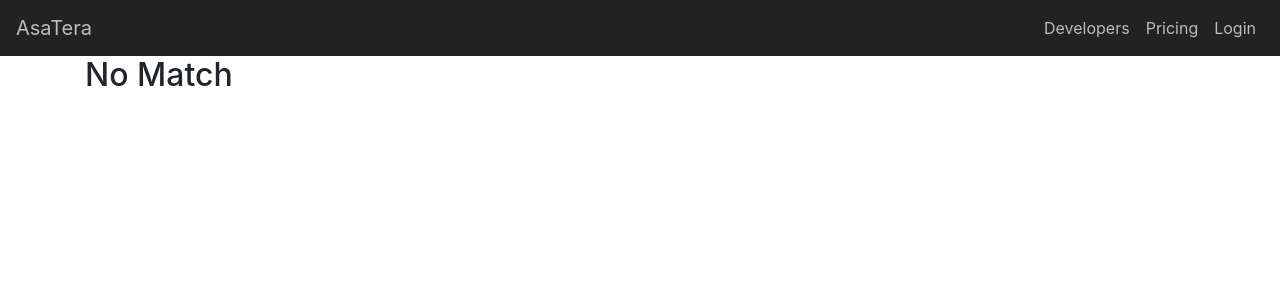
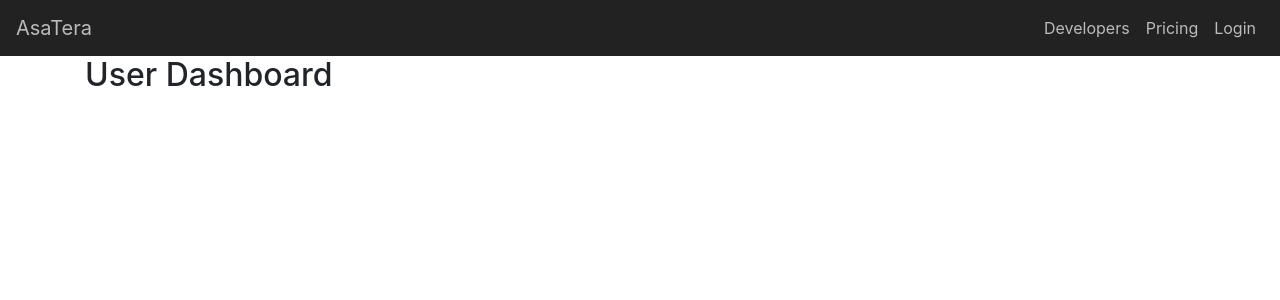
Before and after one commit to MaxxGPT/REST-API, a React (Create React App) app in the folder app/: page /dashboard in a window 1280 px wide. Shown: the top 300 px of the page. Built offline with nearby package versions, Linux system fonts and the light colour scheme.

Commit message:
added user dashboard page

```diff
--- a/app/src/App.js
+++ b/app/src/App.js
@@ -9,6 +9,7 @@ import { Privacy } from './Privacy';
 import { Layout } from './components/Layout';
 import { NavigationBar } from './components/NavigationBar';
 import { Register } from './Register';
+import { Dashboard } from './Dashboard';
 
 
 
@@ -26,6 +27,7 @@ class App extends Component {
               <Route path="/login" component = {Login} />
               <Route path="/privacy" component = {Privacy} />
               <Route path="/register" component = {Register} />
+              <Route path="/dashboard" component = {Dashboard} />
               <Route component={NoMatch} />
             </Switch>
           </Router>
--- /dev/null
+++ b/app/src/Dashboard.js
@@ -0,0 +1,11 @@
+import React from 'react'
+
+export const Dashboard = () => (
+    <div>
+        <h2> User Dashboard </h2>
+
+
+
+    </div>
+
+)
```
